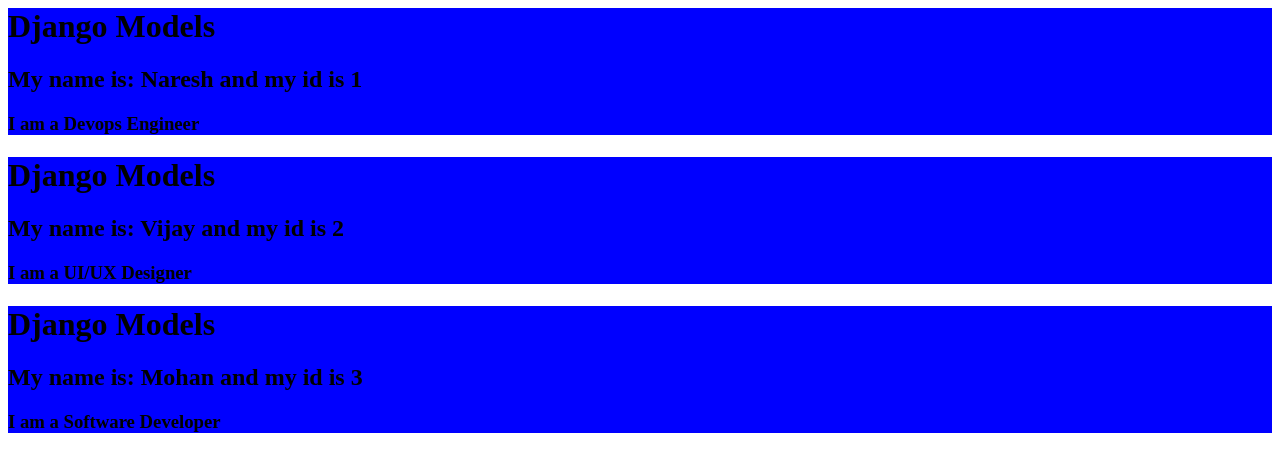
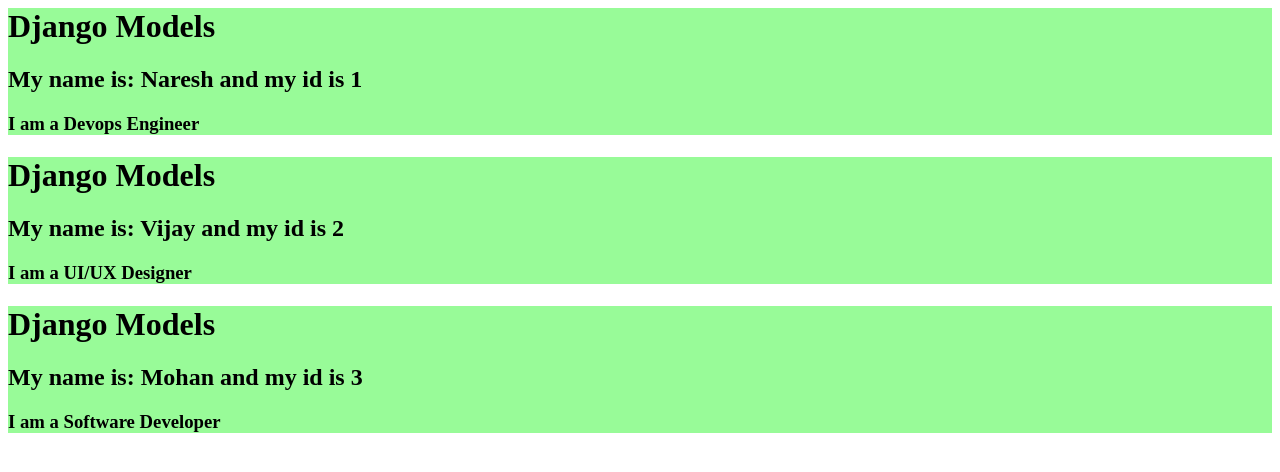
Before and after one commit to mohanaprakash-v/5G_Trainee, a Django app: page / in a window 1280 px wide. Shown: the top 472 px of the page. Run offline with Django 5.2, Linux system fonts and the light colour scheme.

Commit message:
styel.css

```diff
--- a/Learning_28th_May/my_project/myapp/views.py
+++ b/Learning_28th_May/my_project/myapp/views.py
@@ -23,8 +23,6 @@ def index(request):
 
     features = [feature1, feature2, feature3]
 
-
-
     return render(request,'index.html', {'features': features})
 
 
--- a/Learning_28th_May/my_project/static/style.css
+++ b/Learning_28th_May/my_project/static/style.css
@@ -1,4 +1,4 @@
 .container{
-    background-color: blue;
+    background-color: palegreen;
     color: black;
 }
```
